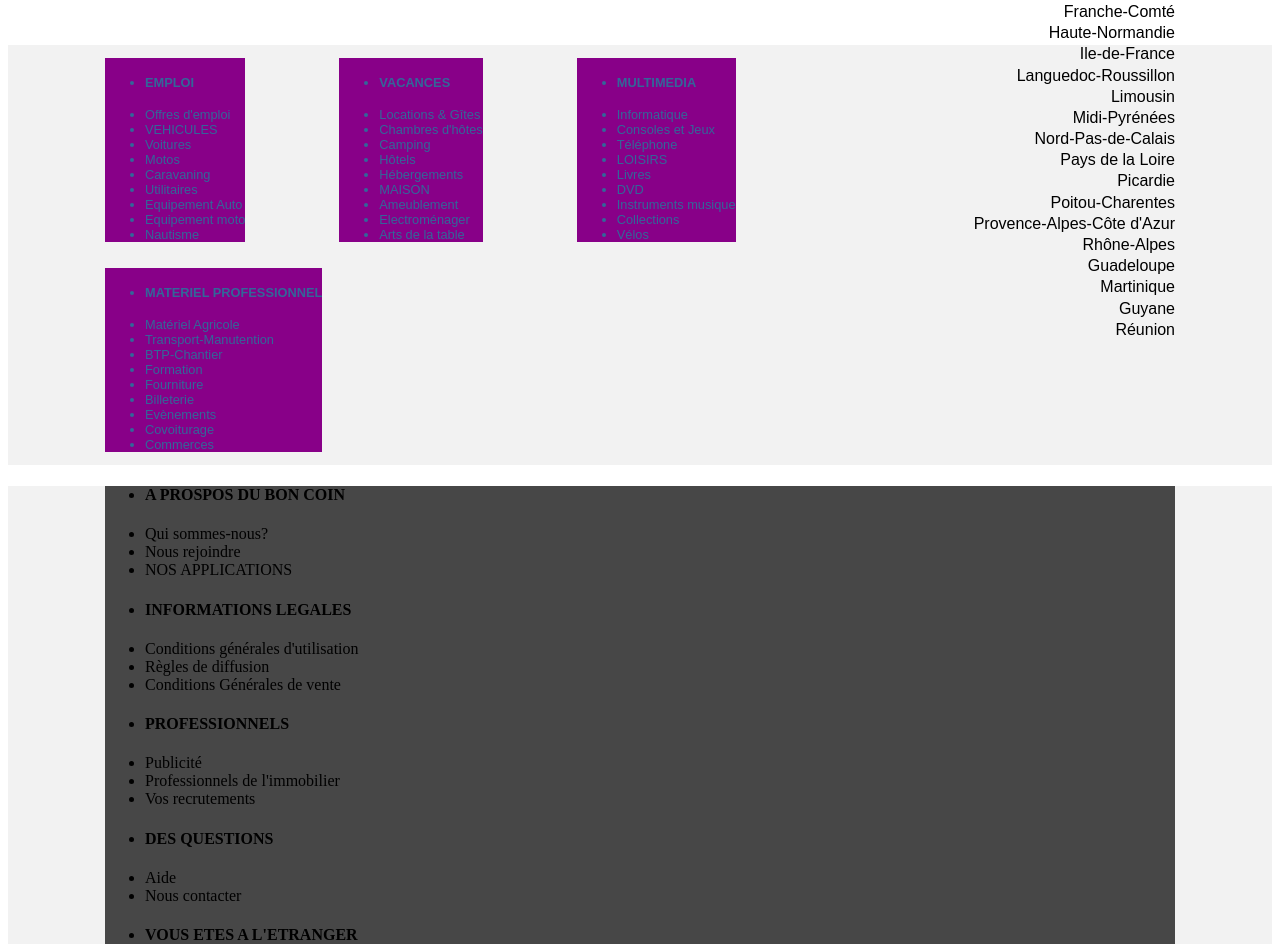
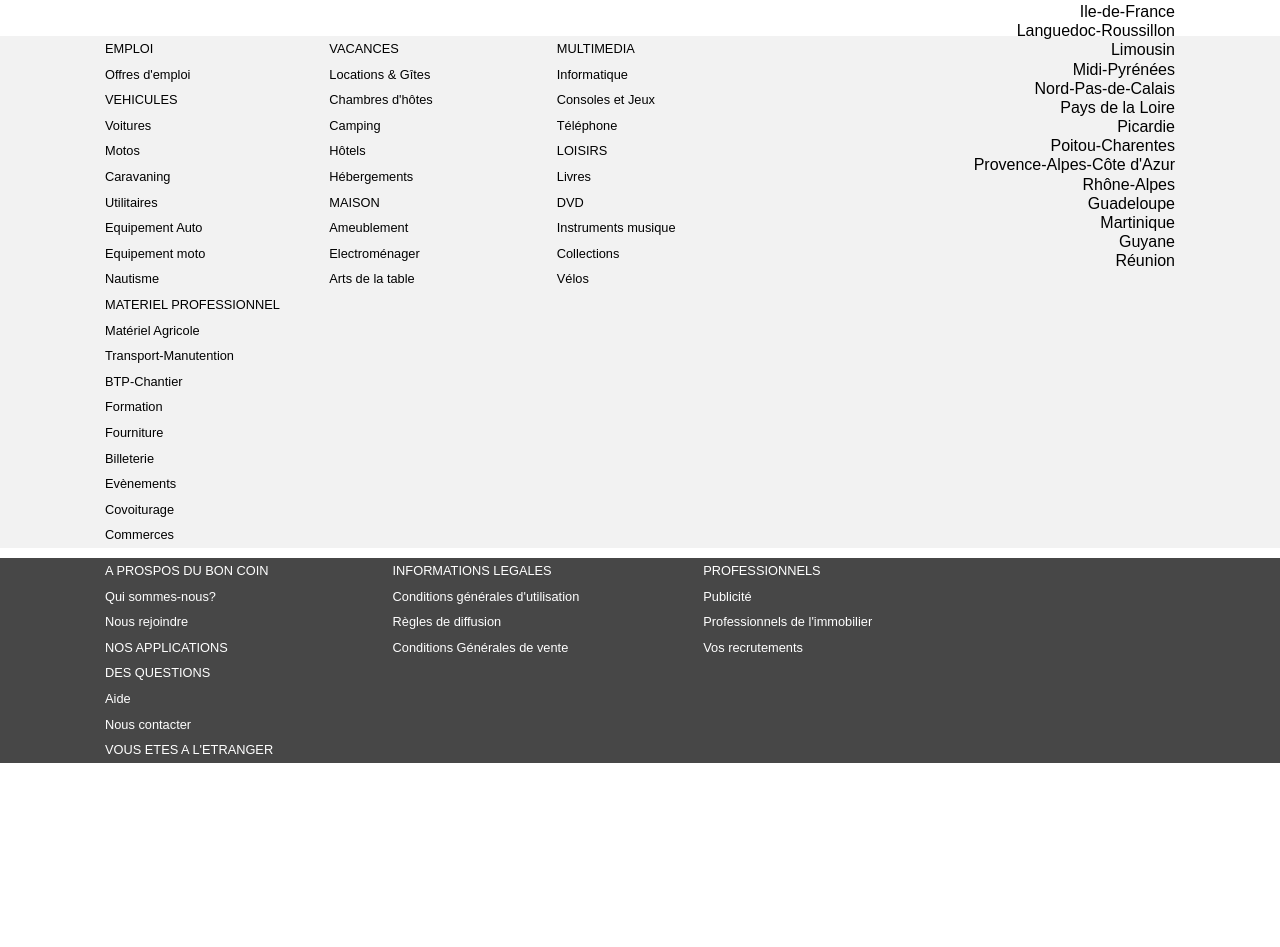
Before and after one commit to jacquesmatand/Boncoin, a plain HTML site: page index.html in a window 1280 px wide. Shown: the part 730-1677 px from the top of the page. After the commit the page ends 1503 px from the top, so only its background shows below. Drawn offline with nearby package versions, Linux system fonts and the light colour scheme.

Commit message:
Modification image logo. Ajust background footer and finish

```diff
--- a/index.html
+++ b/index.html
@@ -19,14 +19,15 @@
 			 <!-- #### Navbar with all elements #### -->
 			 <nav class="navbar">
 				 <ul>
-				 	<li><h1 class="logo navbar"> leboncoin </h1></li>
+				 	<li><h1 class=" navbar"> <img class="logo" src="img/logo.svg" ></h1></li>
 				 	<li class="navbar"> ACCUEIL</li>
 				 	<li class="navbar"> DEPOSER UNE ANNONCE</li>
 				 	<li class="navbar"> OFFRES</li>
 				 	<li class="navbar"> DEMANDES</li>
 				 	<li class="navbar"> MES ANNONCES</li>
 				 	<li class="navbar"> BOUTIQUES</li>
-					<li><button class="button" name="button"><img class="imgbutton" src="img/user.png" alt="imageconnexion"><span class="connexion">Se connecter </span> </button></li>
+					<li><button class="button" name="button"><i class="fa fa-user" aria-hidden="true"></i>
+<span class="connexion">Se connecter </span> </button></li>
 				 </ul>
 			 </nav>
 			<!-- #### End off navbar with all elements comments #### -->
@@ -169,25 +170,25 @@
 		<div class="container">
 
 			<ul class="mutu">
-				<li><h4> EMPLOI</h4></li>
+				<li class="nasuka"><h4> EMPLOI</h4></li>
 
-				<li> Offres d'emploi </li>
+				<li class="nasuka"> Offres d'emploi </li>
 
-				<li> VEHICULES </li>
+				<li class="nasuka"> VEHICULES </li>
 
-				<li> Voitures </li>
+				<li class="nasuka"> Voitures </li>
 
-				<li> Motos </li>
+				<li class="nasuka"> Motos </li>
 
-				<li> Caravaning </li>
+				<li class="nasuka"> Caravaning </li>
 
-				<li> Utilitaires </li>
+				<li class="nasuka"> Utilitaires </li>
 
-				<li> Equipement Auto </li>
+				<li class="nasuka"> Equipement Auto </li>
 
-				<li>  Equipement moto</li>
+				<li class="nasuka">  Equipement moto</li>
 
-				<li>  Nautisme</li>
+				<li class="nasuka">  Nautisme</li>
 			</ul>
 
 			<ul class="mutu">
@@ -256,39 +257,39 @@
 
 		 </div>
 		 </section>
-		 <section class="wrapper footer">
+		 <section class="wrapper footer" style="background:#474747">
 
-		 <div class="container" style="background:#474747">
+		 <div class="container" >
 
-		 	<ul>
-		 		<li><h4> A PROSPOS DU BON COIN </h4> </li>
-		 		<li> Qui sommes-nous?</li>
-		 		<li> Nous rejoindre</li>
-		 		<li> NOS APPLICATIONS</li>
+		 	<ul class="muana">
+		 		<li class="moko"><h4> A PROSPOS DU BON COIN </h4> </li>
+		 		<li class="moko"> Qui sommes-nous?</li>
+		 		<li class="moko"> Nous rejoindre</li>
+		 		<li class="moko"> NOS APPLICATIONS</li>
 
 		 	</ul>
 
-		 	<ul>
-		 		<li><h4> INFORMATIONS LEGALES</h4> </li>
-		 		<li> Conditions générales d'utilisation</li>
-		 		<li> Règles de diffusion</li>
-		 		<li> Conditions Générales de vente</li>
+		 	<ul class="muana">
+		 		<li class="moko"><h4> INFORMATIONS LEGALES</h4> </li>
+		 		<li class="moko"> Conditions générales d'utilisation</li>
+		 		<li class="moko"> Règles de diffusion</li>
+		 		<li class="moko"> Conditions Générales de vente</li>
 
 		 	</ul>
 
-		 	<ul>
-		 		<li><h4>  PROFESSIONNELS</h4> </li>
-		 		<li> Publicité </li>
-		 		<li>Professionnels de l'immobilier </li>
-		 		<li> Vos recrutements</li>
+		 	<ul class="muana">
+		 		<li class="moko"><h4>  PROFESSIONNELS</h4> </li>
+		 		<li class="moko"> Publicité </li>
+		 		<li class="moko">Professionnels de l'immobilier </li>
+		 		<li class="moko"> Vos recrutements</li>
 
 		 	</ul>
 
-		 	<ul>
-		 		<li><h4> DES QUESTIONS</h4> </li>
-		 		<li> Aide</li>
-		 		<li> Nous contacter</li>
-		 		<li><h4> VOUS ETES A L'ETRANGER </h4></li>
+		 	<ul class="muana">
+		 		<li class="moko"><h4> DES QUESTIONS</h4> </li>
+		 		<li class="moko"> Aide</li>
+		 		<li class="moko"> Nous contacter</li>
+		 		<li class="moko" ><h4> VOUS ETES A L'ETRANGER </h4></li>
 
 		 	</ul>
 		 </div>
@@ -297,6 +298,7 @@
 
 
 <!--  #### End off footer -->
+<script src="https://use.fontawesome.com/3c0310493d.js"></script>
 </body>
 
 </html>
--- a/style.css
+++ b/style.css
@@ -1,4 +1,50 @@
 /* ####   Css Header begin #####  */
+html, body, div, span, applet, object, iframe,
+h1, h2, h3, h4, h5, h6, p, blockquote, pre,
+a, abbr, acronym, address, big, cite, code,
+del, dfn, em, img, ins, kbd, q, s, samp,
+small, strike, strong, sub, sup, tt, var,
+b, u, i, center,
+dl, dt, dd, ol, ul, li,
+fieldset, form, label, legend,
+table, caption, tbody, tfoot, thead, tr, th, td,
+article, aside, canvas, details, embed,
+figure, figcaption, footer, header, hgroup,
+menu, nav, output, ruby, section, summary,
+time, mark, audio, video {
+	margin: 0;
+	padding: 0;
+	border: 0;
+	font-size: 100%;
+	font: inherit;
+	vertical-align: baseline;
+}
+/* HTML5 display-role reset for older browsers */
+article, aside, details, figcaption, figure,
+footer, header, hgroup, menu, nav, section {
+	display: block;
+}
+body {
+	line-height: 1;
+}
+ol, ul {
+	list-style: none;
+}
+blockquote, q {
+	quotes: none;
+}
+blockquote:before, blockquote:after,
+q:before, q:after {
+	content: '';
+	content: none;
+}
+table {
+	border-collapse: collapse;
+	border-spacing: 0;
+}
+/* ******
+Code to put all element in the 0 position
+***** */
 @media (min-width: 900px){
 
 
@@ -14,6 +60,7 @@
 .container {
 	max-width: 1070px;
 	margin: 0 auto;
+	margin-bottom: 10px;
 	 }
 
 section .wrapper{
@@ -47,8 +94,8 @@
 nav li {
 	display: inline;
 	padding-top: 20px;
-	padding-left:10px;
-	margin-left:20px;
+	padding-left: 8px;
+	margin-left:15px;
 
 }
 
@@ -63,6 +110,29 @@
 	margin-right:8px;
 
 }
+.logo{
+
+	margin-top: 10px;
+}
+nav i {
+	color: #fff;
+
+}
+
+nav button:hover i {
+	color:#f56b2a ; /**** background color to the i in the button ***/
+}
+
+nav button:hover .connexion{
+	color:#f56b2a ; /**** background color span in button  ****/
+
+}
+
+.connexion{
+
+	margin-left: 5px;
+	font-weight: bold;
+}
 
 .button {
 
@@ -71,7 +141,7 @@
 	margin-top: 8px;
 	background-color: #f56b2a;
 	height: 40px;
-	width: 150px;
+	width: 140px;
 
 }
 .button:hover{
@@ -102,13 +172,12 @@
 	z-index:-1;
 	font-size: 1.8em;
 	font-weight: bold;
-	list-style-type: none;
+	list-style: none;
 	font-family: sans-serif, arial;
+	width: 15%;
 
 }
-.logo:hover{
-	text-decoration: none;
-}
+
 
 /* #### Comment navbar CSS end #####*/
 
@@ -130,8 +199,11 @@
 .gauche{
 	/*background-color: red;*/
 	list-style-type: none;
-	font-family: sans-serif;
-	font-size: 0.9em;
+	font-family: 'Open Sans', sans-serif;
+	font-size: 0.8em;
+	margin: 20px;
+	font-weight: bold;
+	line-height: 1.4em;
 }
 .malamu {
 	color:#f56b2a;
@@ -245,9 +317,10 @@
 /*  ######  Comment the section behind footer #### */
 
 .bas{
-	margin-top: 120px;
-	font-family: 'Open Sans', sans-serif;
+	margin-top: 140px;
+	font-family:  sans-serif;
 	margin-bottom: 50px;
+
 
 }
 span.bas {
@@ -268,12 +341,48 @@
 
 .mutu{
 	display: inline-block;
-	color: #369;
+
 	font-size:0.8em;
 	font-family: sans-serif;
-	margin-right: 90px;
+	margin-right: 120px;
 	left: 0px;
-	background-color: #808
+
+
+}
+
+
+.nasuka{
+
+	line-height: 2em;
+	list-style: none;
+	color: #000;
+}
+.nasuka:hover{
+
+	text-decoration: underline;
+}
+
+.muana{
+	display: inline-block;
+
+	font-size:0.8em;
+	font-family: sans-serif;
+	margin-right: 120px;
+	left: 0px;
+
+
+}
+
+
+.moko{
+
+	line-height: 2em;
+	list-style: none;
+	color: #fff;
+}
+.moko:hover{
+
+	text-decoration: underline;
 }
 
 }
```
Also changed, not shown: img/logo.svg (added).
